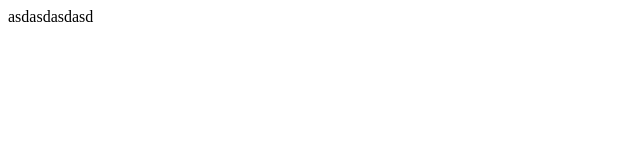
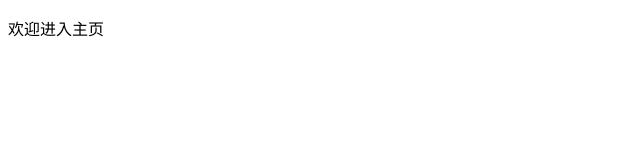
Before and after one commit to shangqianliu/minPage, a plain HTML site: page index.html in a window 1280 px wide. Shown: the whole page, without its empty margins (0-640 px from the left). Drawn offline with Linux system fonts and the light colour scheme.

Commit message:
first commit

```diff
--- a/index.html
+++ b/index.html
@@ -1,13 +1,19 @@
+<!DOCTYPE html>
+<html>
+<head>
+<meta charset="UTF-8">
+<title>Insert title here</title>
+</head>
 
-<!DOCTYPE html>
-<html xmlns:itranswarp="http://www.itranswarp.com/" xmlns:wb="http://open.weibo.com/wb">
-<!--
 
--->
-<head>
- </head>
+
 <body>
 
-  asdasdasdasd
+<p>
+欢迎进入主页
+
+</p>
+
+
 </body>
 </html>
```
